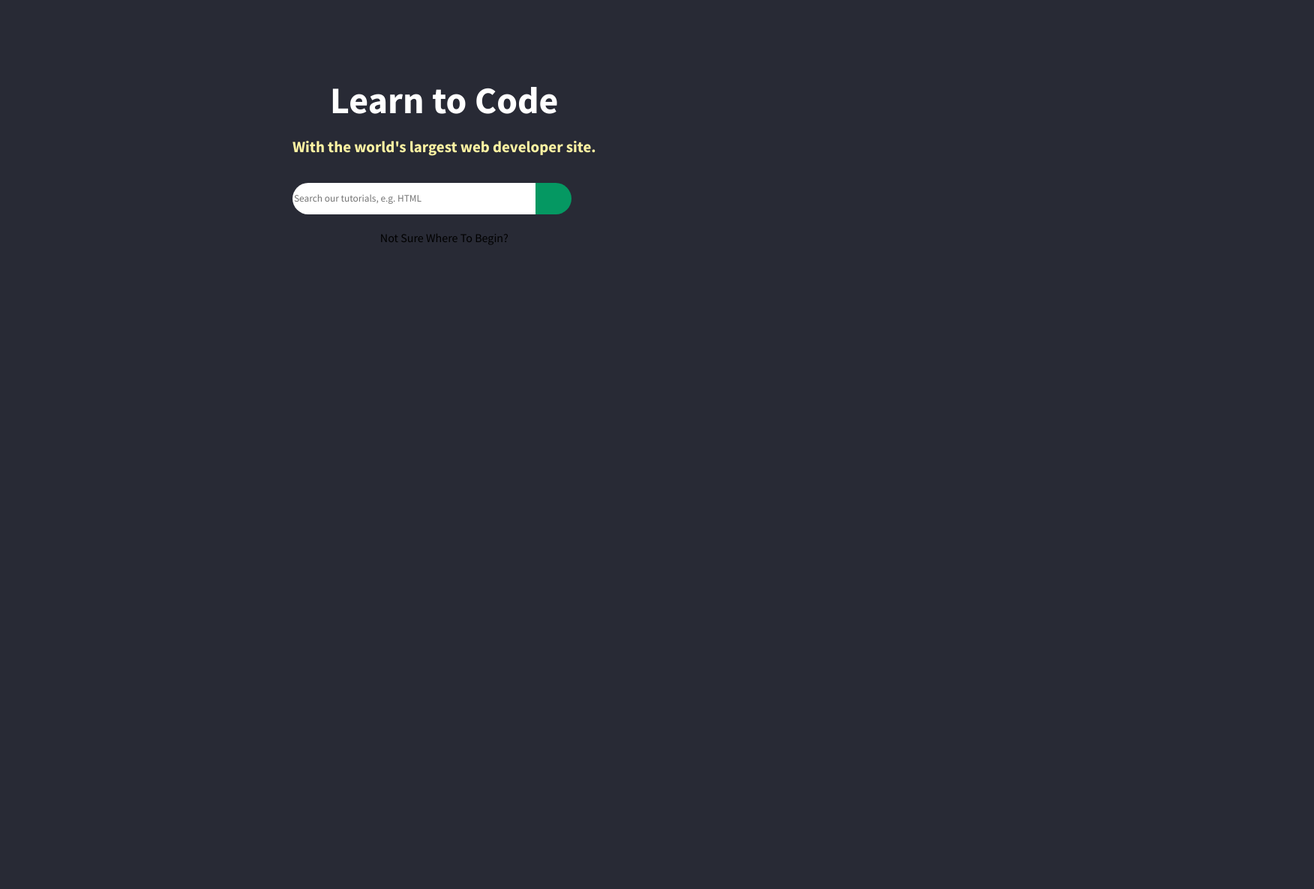
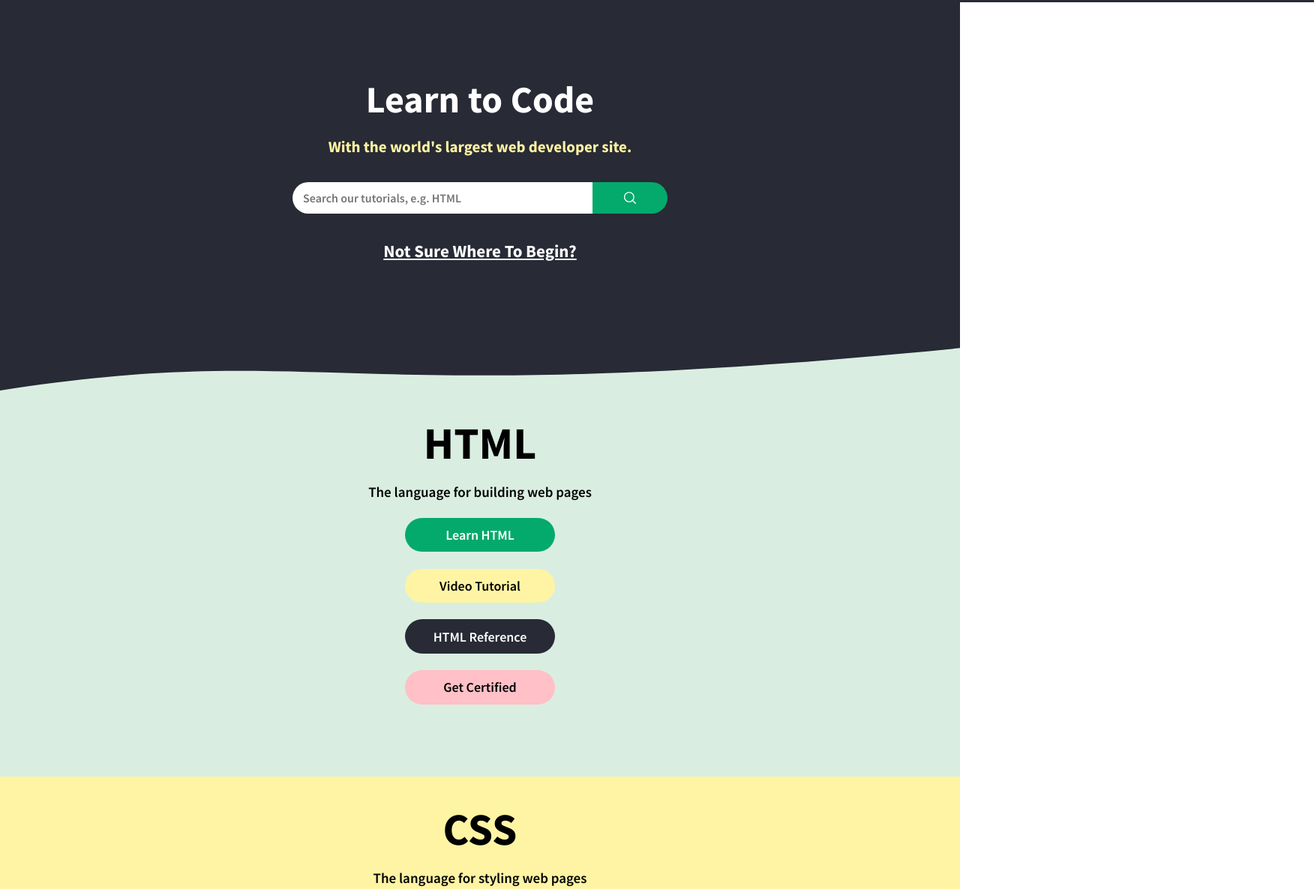
Before and after one commit to RazzDaMan/WebDev_Assignment1, a plain HTML site: page index.html in a window 1280 px wide. Shown: the part 86-1272 px from the top of the page at 75% size, 1752 px wide, since content can reach past the window. Before the commit the page ends 800 px from the top, so only its background shows below. Drawn offline with nearby package versions, Linux system fonts and the light colour scheme.

Commit message:
Finished hero section and Language Cards
Co-authored-by: Rasmus Nordin <RazzDaMan@users.noreply.github.com>

```diff
--- a/index.html
+++ b/index.html
@@ -47,6 +47,7 @@
           </div>
         </section>
       </div>
+      <div class="topnav-color">
         <div class="topnav-container">
           <section class="topnav-items">
             <span>HTML</span>
@@ -74,10 +75,11 @@
             <span>DSA</span>
           </section>
         </div>
+      </div>
     </header>
     <main>
-      <div class="main-container">
-        <section class="hero-section center-content">
+      <div class="hero-color">
+        <section class="main-container hero-section center-content">
           <article class="learn-to-code">
             <h1>Learn to Code</h1>
             <h3>With the world's largest web developer site.</h3>
@@ -87,13 +89,87 @@
                 placeholder="Search our tutorials, e.g. HTML"
               />
               <button type="submit">
-                <i class="fa fa-search"></i>
+                <img
+                  src="imgs\magnifying-glass-svgrepo-com.svg"
+                  class="navbar-icon-search"
+                />
               </button>
             </div>
             <h4>Not Sure Where To Begin?</h4>
           </article>
         </section>
       </div>
+      <svg
+        style="background-color: #d9eee1"
+        width="100%"
+        height="70"
+        viewBox="0 0 100 100"
+        preserveAspectRatio="none"
+      >
+        <path
+          id="wavepath"
+          d="M0,0  L110,0C35,150 35,0 0,100z"
+          fill="#282A35"
+        ></path>
+      </svg>
+      <div class="html-color">
+        <section class="main-container center-content">
+          <article class="lang-card">
+            <h4>HTML</h4>
+            <p>The language for building web pages</p>
+            <a class="lang-btn-style lang-btn-color-green">Learn HTML</a>
+            <a class="lang-btn-style lang-btn-color-yellow">Video Tutorial</a>
+            <a class="lang-btn-style lang-btn-color-grey">HTML Reference</a>
+            <a class="lang-btn-style lang-btn-color-pink">Get Certified</a>
+          </article>
+        </section>
+      </div>
+      <div class="css-color">
+        <section class="main-container center-content">
+          <article class="lang-card">
+            <h4>CSS</h4>
+            <p>The language for styling web pages</p>
+            <a class="lang-btn-style lang-btn-color-green">Learn CSS</a>
+            <a class="lang-btn-style lang-btn-color-grey">CSS Reference</a>
+            <a class="lang-btn-style lang-btn-color-pink">Get Certified</a>
+          </article>
+        </section>
+      </div>
+      <div class="js-color">
+        <section class="main-container center-content">
+          <article class="lang-card white-text">
+            <h4>JavaScript</h4>
+            <p>The language for programming web pages</p>
+            <a class="lang-btn-style lang-btn-color-green">Learn JavaScript</a>
+            <a class="lang-btn-style lang-btn-color-white"
+              >JavaScript Reference</a
+            >
+            <a class="lang-btn-style lang-btn-color-pink">Get Certified</a>
+          </article>
+        </section>
+      </div>
+      <div class="py-color">
+        <section class="main-container center-content">
+          <article class="lang-card">
+            <h4>Python</h4>
+            <p>A popular programming language</p>
+            <a class="lang-btn-style lang-btn-color-green">Learn Python</a>
+            <a class="lang-btn-style lang-btn-color-grey">Python Reference</a>
+            <a class="lang-btn-style lang-btn-color-pink">Get Certified</a>
+          </article>
+        </section>
+      </div>
+      <div class="sql-color">
+        <section class="main-container center-content">
+          <article class="lang-card">
+            <h4>SQL</h4>
+            <p>A Language for accessing databases</p>
+            <a class="lang-btn-style lang-btn-color-green">Learn SQL</a>
+            <a class="lang-btn-style lang-btn-color-grey">SQL Reference</a>
+            <a class="lang-btn-style lang-btn-color-pink">Get Certified</a>
+          </article>
+        </section>
+      </div>
     </main>
   </body>
 </html>
--- a/mobile.css
+++ b/mobile.css
@@ -8,7 +8,67 @@
 
 body {
   margin: 0;
+  overflow-x: hidden;
+}
+
+.lang-card {
+  width: 100%;
+  display: flex;
+  flex-direction: column;
+  align-items: center;
+  margin-bottom: 6rem;
+}
+
+.lang-card h4 {
+  padding-top: 1rem;
+  margin: 1rem;
+  font-size: 60px;
+  font-weight: 700;
+}
+
+.lang-card p {
+  margin: 0;
+  font-size: 19px;
+  font-weight: 600;
+  text-wrap: nowrap;
+}
+
+.lang-card a {
+  width: 200px;
+}
+
+.lang-btn-style {
+  align-content: center;
+  font-weight: 600;
+  font-size: 18px;
+  padding: 0.7rem;
+  margin-top: 1.4rem;
+  border-radius: 9999px;
+}
+
+.lang-btn-color-green {
+  background: #04aa6b;
+  color: #fff;
+}
+
+.lang-btn-color-yellow {
+  background: #fff4a3;
+  color: #000;
+}
+
+.lang-btn-color-grey {
   background: #282a35;
+  color: #fff;
+}
+
+.lang-btn-color-pink {
+  background: #ffc0c7;
+  color: #000;
+}
+
+.lang-btn-color-white {
+  background: #fff;
+  color: #000;
 }
 
 .navbar-btn-section {
@@ -19,7 +79,10 @@ body {
 }
 
 .navbar-container {
+  z-index: 1000;
+  position: fixed;
   display: flex;
+  width: 100%;
   background: #ffffff;
   padding: 8px 1.1rem;
 }
@@ -67,9 +130,16 @@ body {
   margin-top: 1px;
 }
 
+.topnav-color {
+  z-index: 1000;
+  margin-top: 3.5rem;
+  position: fixed;
+  background: #282a35;
+}
+
 .topnav-container {
   white-space: nowrap;
-  margin: 0.4rem 0rem;
+  padding: 0.4rem 0rem;
 }
 
 .topnav-items span {
@@ -78,10 +148,19 @@ body {
   font-size: 16px;
 }
 
+.hero-color {
+  background: #282a35;
+}
+
 .main-container {
   width: 80%;
   max-width: 500px;
   margin: 0 auto;
+}
+
+.learn-to-code {
+  padding-top: 5.5rem;
+  width: 100%;
 }
 
 .hero-section {
@@ -117,20 +196,72 @@ body {
   border-bottom-left-radius: 3rem;
   height: 2.6rem;
   min-width: 80%;
+  font-size: 16px;
+  font-weight: 600;
+  text-indent: 12px;
+  margin: 0;
 }
 
 .search-container button {
-  background: #059862;
+  background: #04aa6b;
   color: white;
   border: none;
   border-top-right-radius: 3rem;
   border-bottom-right-radius: 3rem;
   height: 2.6rem;
-  width: 3rem;
+  width: 20%;
   cursor: pointer;
   display: flex;
   align-items: center;
   justify-content: center;
+}
+
+.search-container img {
+  z-index: 500;
+  filter: brightness(0) invert(1);
+}
+
+.hero-section h4 {
+  font-weight: 700;
+  color: #fff;
+  font-size: 23px;
+  margin-top: 2.2rem;
+  text-decoration: underline;
+  margin-bottom: 3.7rem;
+}
+
+svg {
+  display: flex;
+}
+
+.css-color {
+  margin: 0;
+  padding: 0;
+  background: #fff4a3;
+}
+
+.html-color {
+  margin: 0;
+  padding: 0;
+  background: #d9eee1;
+}
+
+.js-color {
+  margin: 0;
+  padding: 0;
+  background: #282a35;
+}
+
+.sql-color {
+  margin: 0;
+  padding: 0;
+  background: #96d4d4;
+}
+
+.py-color {
+  margin: 0;
+  padding: 0;
+  background: #f3ecea;
 }
 
 .center-content {
@@ -142,3 +273,8 @@ body {
   display: flex;
   flex: 1;
 }
+
+.white-text h4,
+.white-text p {
+  color: #fff;
+}
```
Lines whose indentation alone changed are shown as unchanged.
